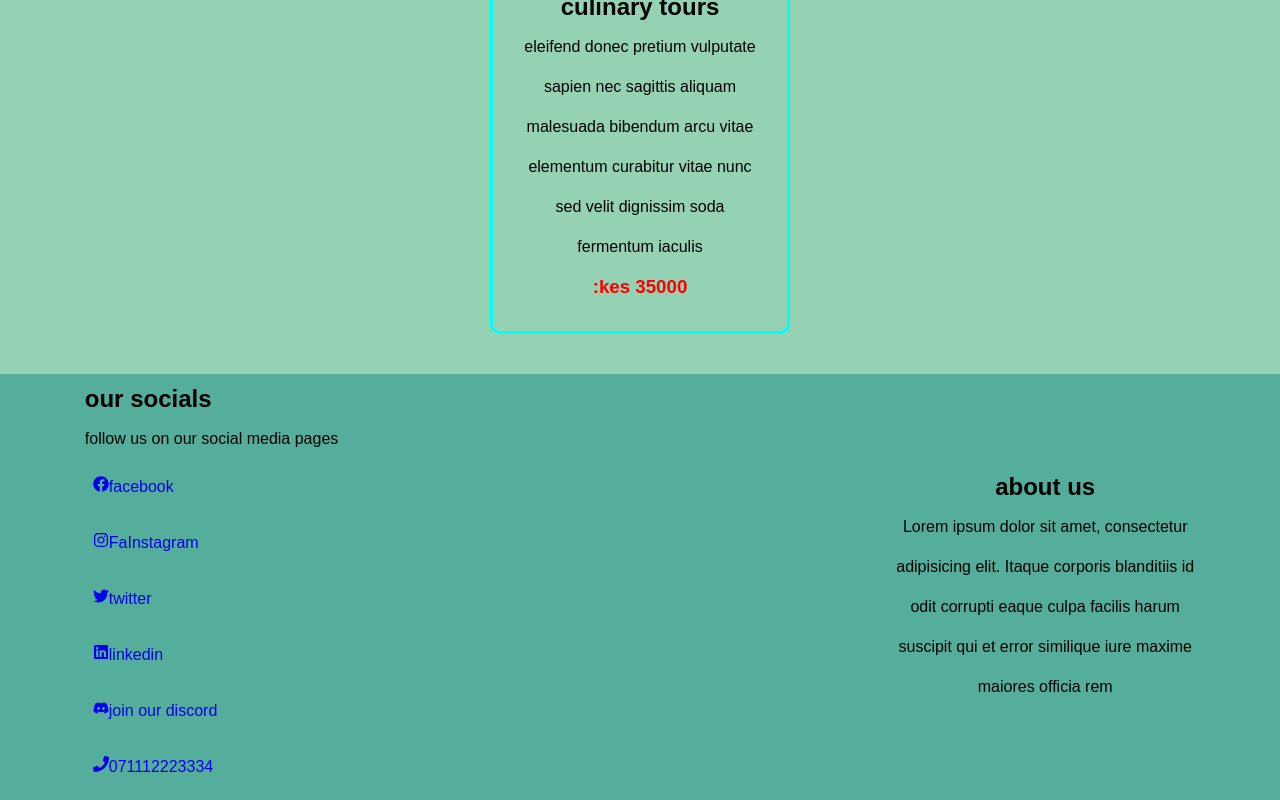
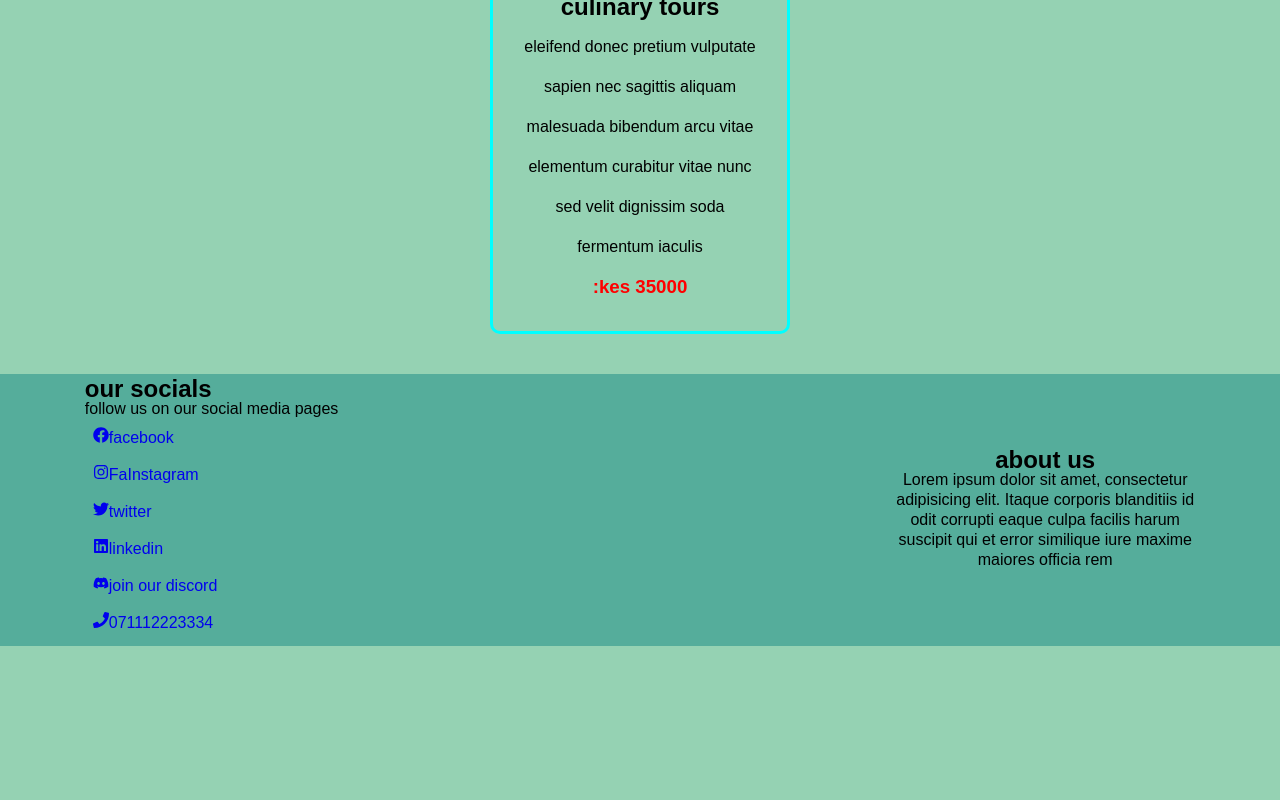
Before and after one commit to johnndi/zaph-tours, a React (Vite) app: page /Triptype in a window 1280 px wide. Shown: the part 2266-3066 px from the top of the page. After the commit the page ends 2912 px from the top, so only its background shows below. Built offline with nearby package versions, Linux system fonts and the light colour scheme; a web font is replaced by a local one.

Commit message:
Update footer.css

```diff
--- a/src/assets/components/footer.css
+++ b/src/assets/components/footer.css
@@ -1,4 +1,5 @@
 .foot {
+  line-height:20px;
 
   background-color:#55Ad9b;
 }
```
